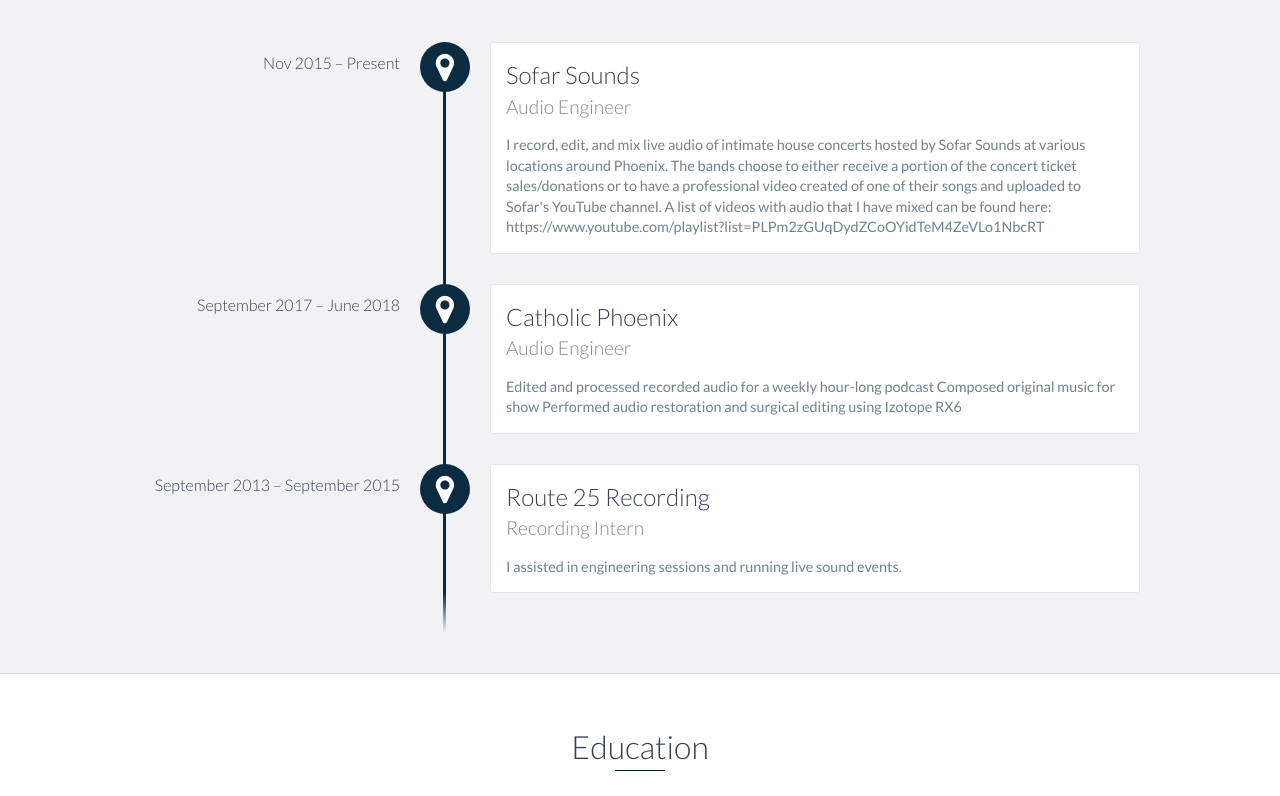
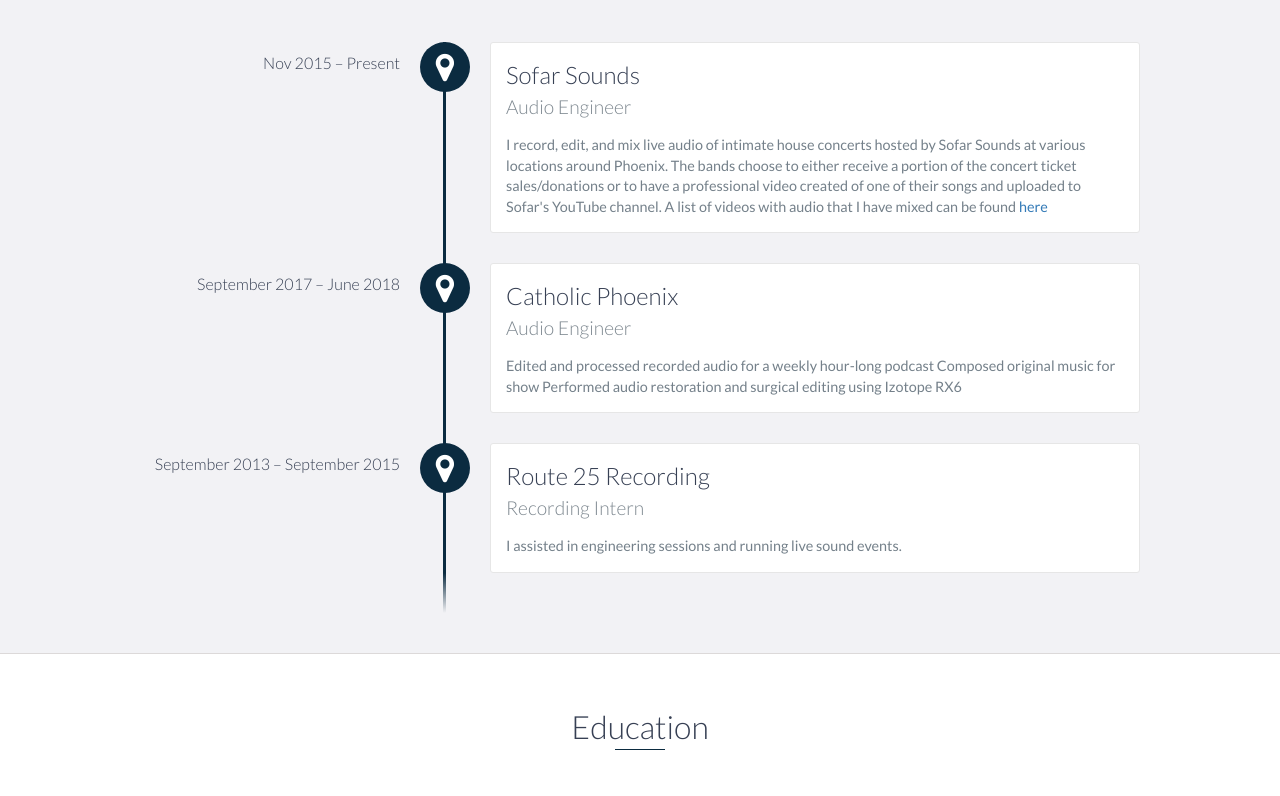
Before and after one commit to cwatersaudio/cwatersaudio.github.io, a website: page index.html in a window 1280 px wide. Shown: the part 1140-1936 px from the top of the page. Drawn offline with nearby package versions, Linux system fonts and the light colour scheme.

Commit message:
Update index.html

```diff
--- a/index.html
+++ b/index.html
@@ -90,7 +90,7 @@
                 <p>
                     I record, edit, and mix live audio of intimate house concerts hosted by Sofar Sounds at various locations around Phoenix.  The bands choose to either receive a portion of the concert ticket sales/donations or to have a professional video created of one of their songs and uploaded to Sofar's YouTube channel.
 
-A list of videos with audio that I have mixed can be found here: https://www.youtube.com/playlist?list=PLPm2zGUqDydZCoOYidTeM4ZeVLo1NbcRT
+A list of videos with audio that I have mixed can be found <a href="https://www.youtube.com/playlist?list=PLPm2zGUqDydZCoOYidTeM4ZeVLo1NbcRT" > here </a>
                 </p>
             </div>
 
```
